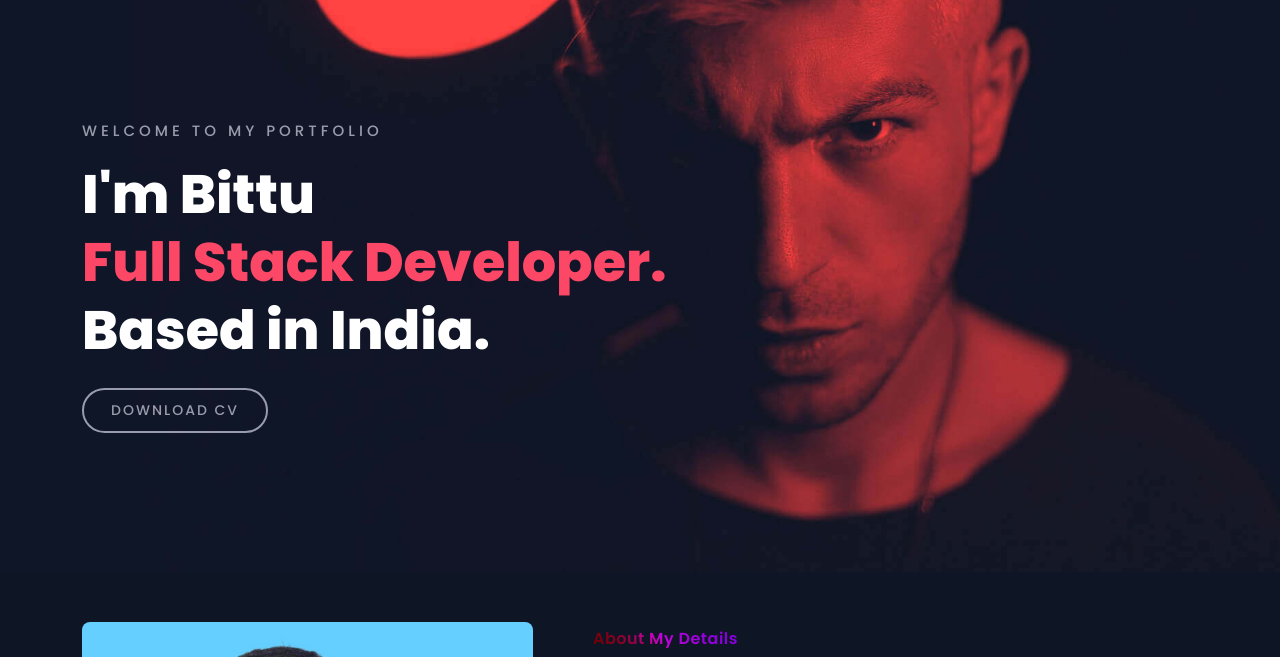
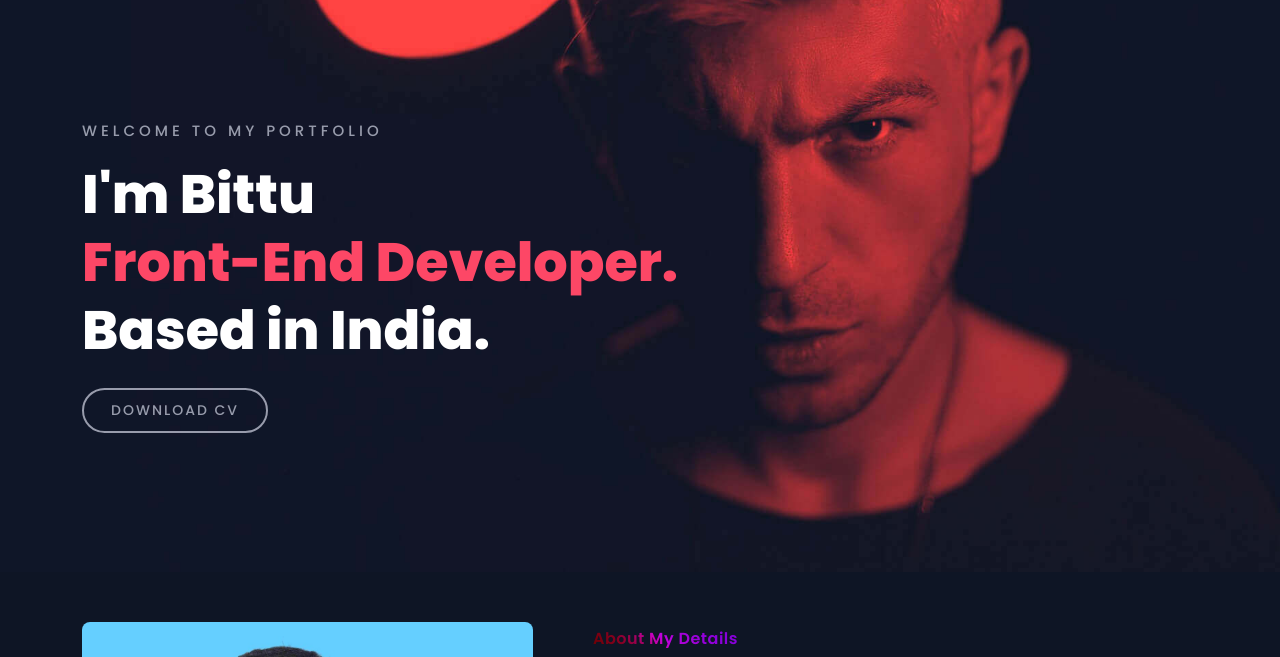
Before and after one commit to Bittu7870/Myportfolio, a plain HTML site: page index.html in a window 1280 px wide. Shown: the part 78-735 px from the top of the page. Drawn offline with nearby package versions, Linux system fonts and the light colour scheme.

Commit message:
Update index.html
text changes

```diff
--- a/index.html
+++ b/index.html
@@ -64,7 +64,7 @@
          <div class="row">
             <div class="col-sm-12 text-center text-md-start">
                <h6>WELCOME TO MY PORTFOLIO</h6>
-               <h1>I'm Bittu<br><span>Full Stack Developer.</span><br>Based in India.</h1>
+               <h1>I'm Bittu<br><span>Front-End Developer.</span><br>Based in India.</h1>
                <div class="mt-4">
                   <a href="./resume/BITTU KUMAR.pdf" class="main-btn">Download CV</a>
                </div>
```
